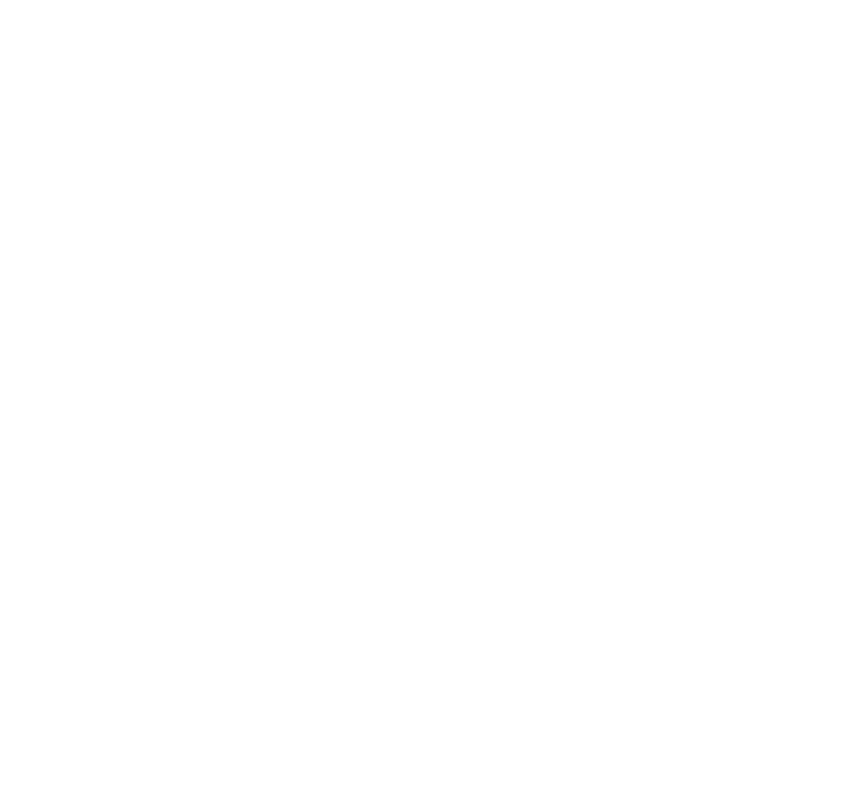
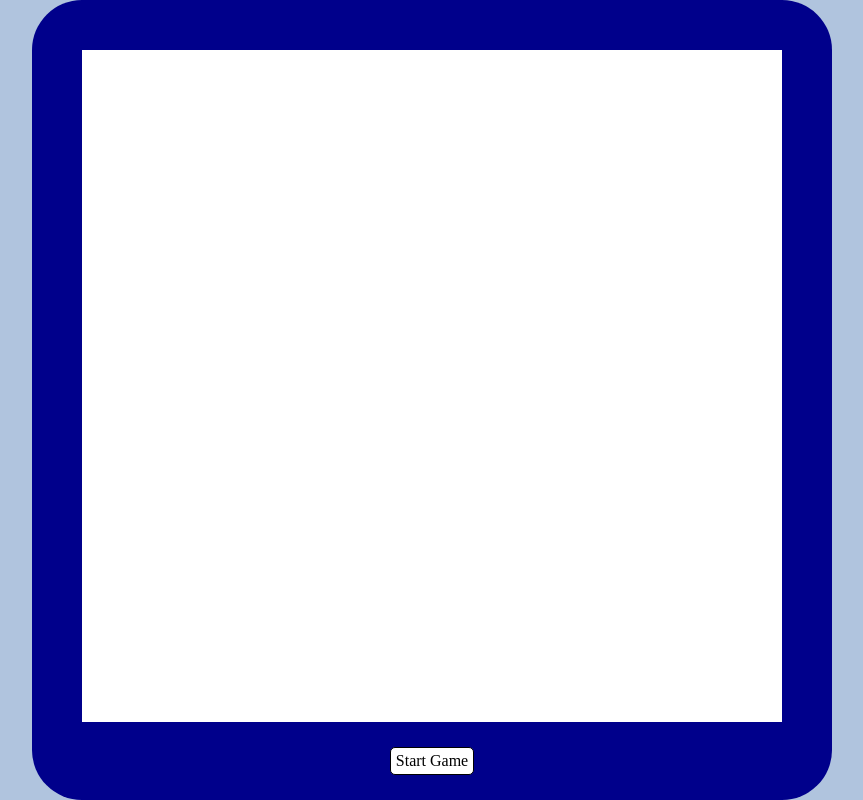
Before and after one commit to m00nberri/Ticcy-Taccy, a website: page index.html in a window 1280 px wide. Shown: the whole page, without its empty margins (208-1071 px from the left). Drawn offline with Linux system fonts and the light colour scheme.

Commit message:
Set basic HTML skeleton and styles

```diff
--- a/index.html
+++ b/index.html
@@ -8,5 +8,12 @@
     <link rel="stylesheet" href="style.css" />
     <script src="script.js" defer></script>
   </head>
-  <body></body>
+  <body>
+    <div id="container">
+      <div id="gameBox">
+        <div id="gameBoard"></div>
+        <button id="startRestart">Start Game</button>
+      </div>
+    </div>
+  </body>
 </html>
--- a/style.css
+++ b/style.css
@@ -140,3 +140,35 @@ button:hover {
   background-color: rgb(116, 116, 116);
   cursor: pointer;
 }
+
+#container {
+  height: 100vh;
+  width: 100vw;
+  background-color: lightsteelblue;
+  display: flex;
+  justify-content: center;
+  align-items: center;
+}
+
+#gameBox {
+  height: 700px;
+  width: 700px;
+  padding: 50px;
+  background-color: darkblue;
+  border-radius: 50px;
+  display: flex;
+  flex-direction: column;
+  justify-content: space-evenly;
+  align-items: center;
+}
+
+#gameBoard {
+  background-color: white;
+  width: 100%;
+  height: 100%;
+}
+
+#startRestart {
+  margin-top: 25px;
+  margin-bottom: -25px;
+}
```
